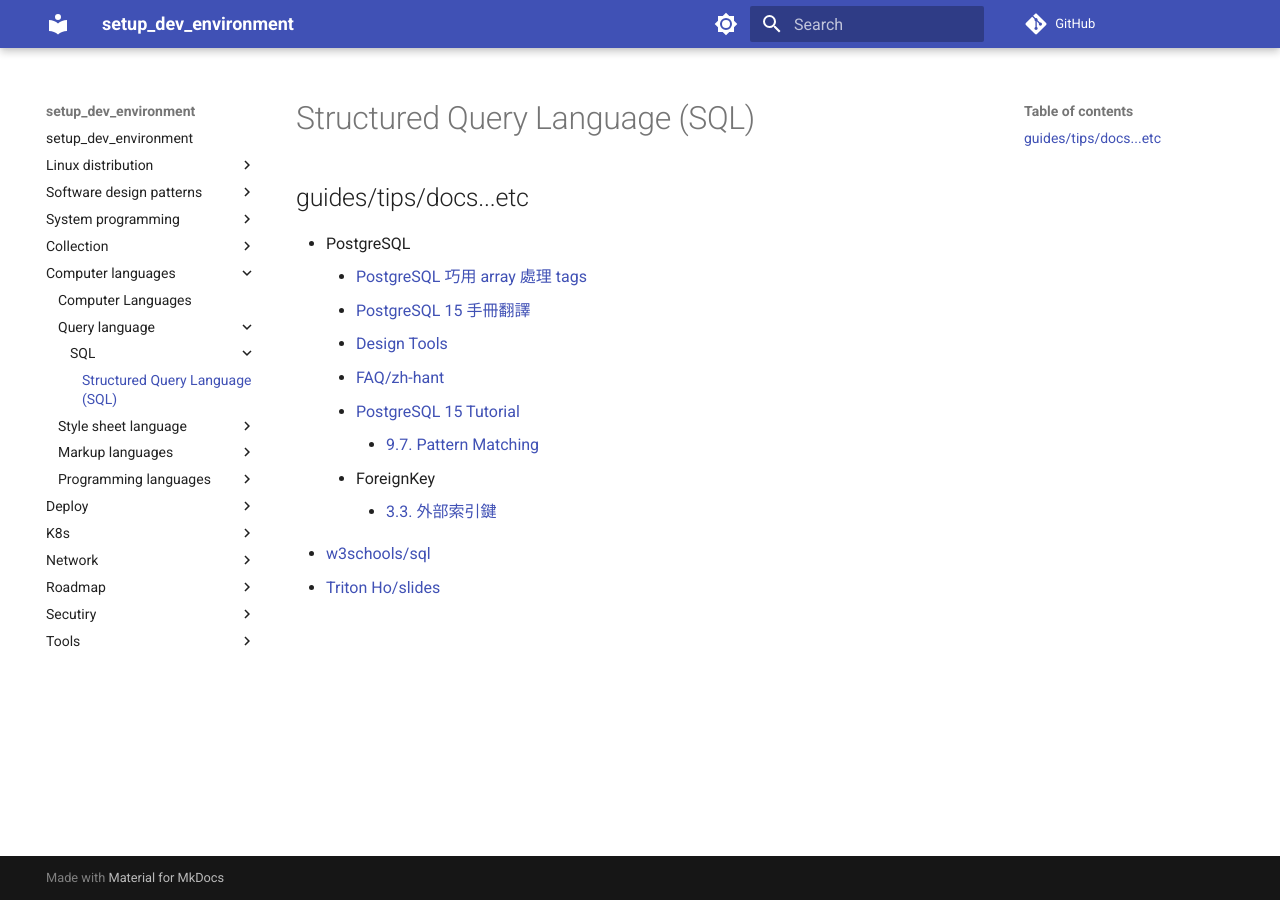
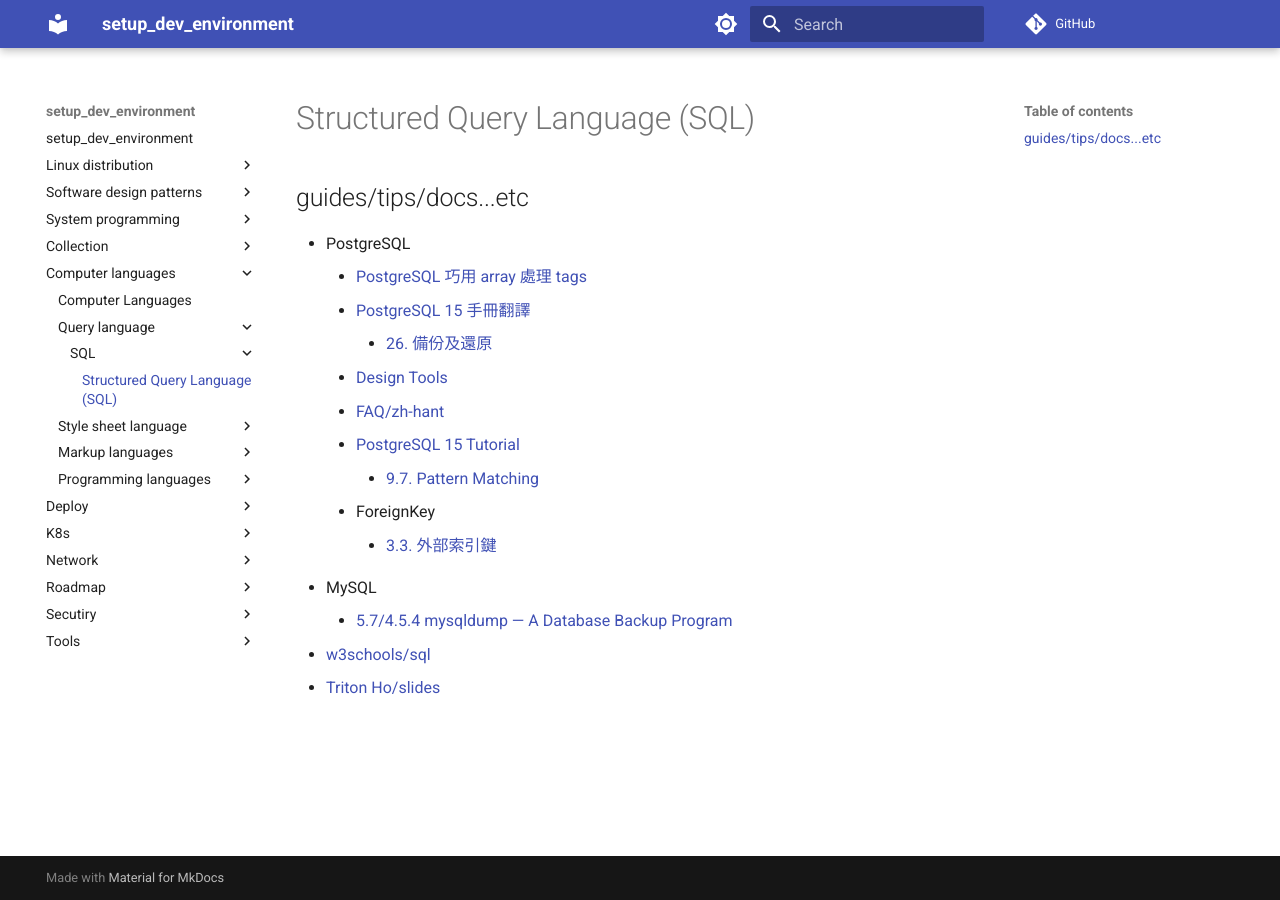
Before and after one commit to hong539/setup_dev_environment, an MkDocs documentation site: the page built from docs/computer languages/Query language/SQL/SQL.md, in a window 1280 px wide. Built offline with MkDocs 1.6.1 and Material for MkDocs 9.7.7, drawn with Linux system fonts in a browser that asks for light colours; comment, search, counter and statistics services are not loaded.

Commit message:
Update docs

```diff
--- a/docs/computer languages/Query language/SQL/SQL.md
+++ b/docs/computer languages/Query language/SQL/SQL.md
@@ -5,11 +5,14 @@
 * PostgreSQL
     * [PostgreSQL 巧用 array 處理 tags](https://hackmd.io/@pgsql-tw/rJSOHh8zT)
     * [PostgreSQL 15 手冊翻譯](https://docs.postgresql.tw/v/15/)
+        * [26. 備份及還原](https://docs.postgresql.tw/v/15/server-administration/backup-and-restore)
     * [Design Tools](https://wiki.postgresql.org/wiki/Design_Tools)
     * [FAQ/zh-hant](https://wiki.postgresql.org/wiki/FAQ/zh-hant)
     * [PostgreSQL 15 Tutorial](https://www.postgresql.org/docs/15/tutorial.html)
         * [9.7. Pattern Matching](https://www.postgresql.org/docs/15/functions-matching.html)
     * ForeignKey
         * [3.3. 外部索引鍵](https://docs.postgresql.tw/v/15/tutorial/advanced-features/foreign-keys)
+* MySQL
+    * [5.7/4.5.4 mysqldump — A Database Backup Program](https://dev.mysql.com/doc/refman/5.7/en/mysqldump.html)
 * [w3schools/sql](https://www.w3schools.com/sql/)
 * [Triton Ho/slides](https://github.com/TritonHo/slides/tree/master)
```
Also changed, not shown: docs/Linux_distribution/Red Hat/redhat.md (+2 -0 lines).
